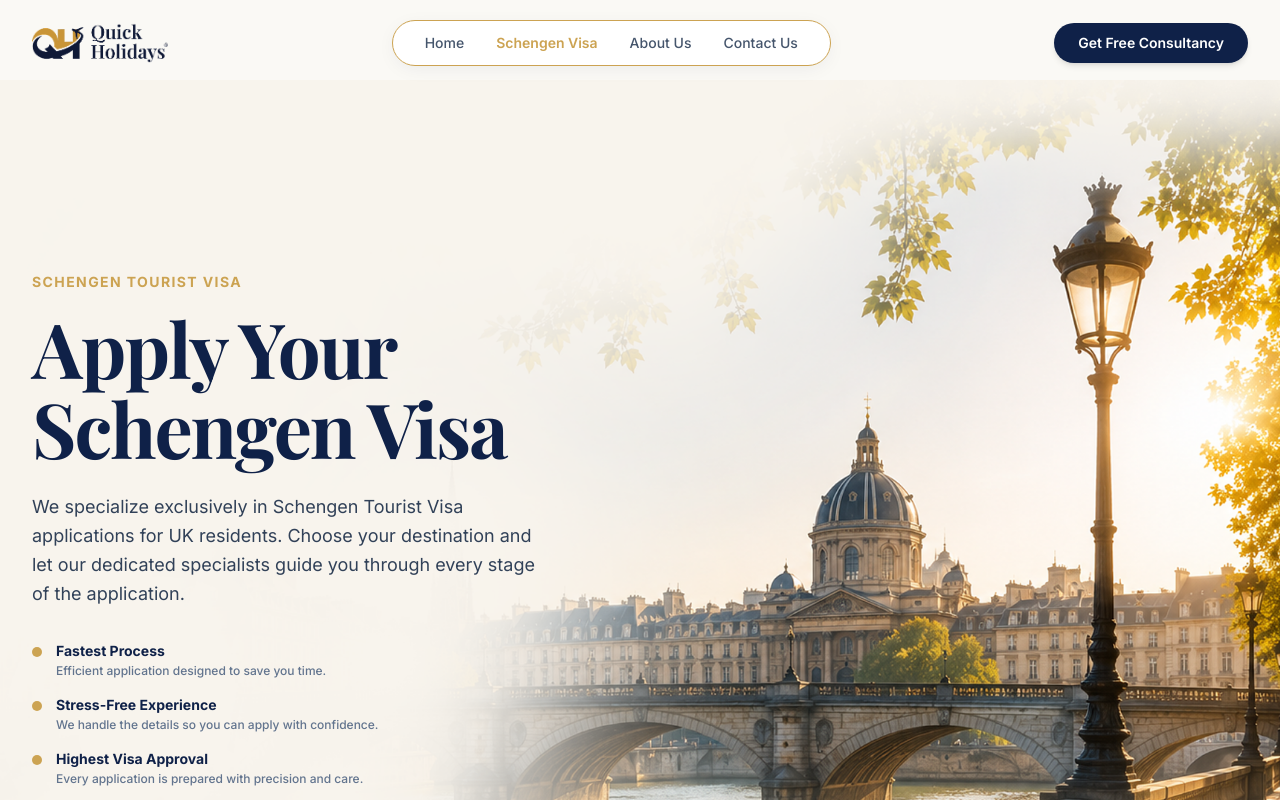
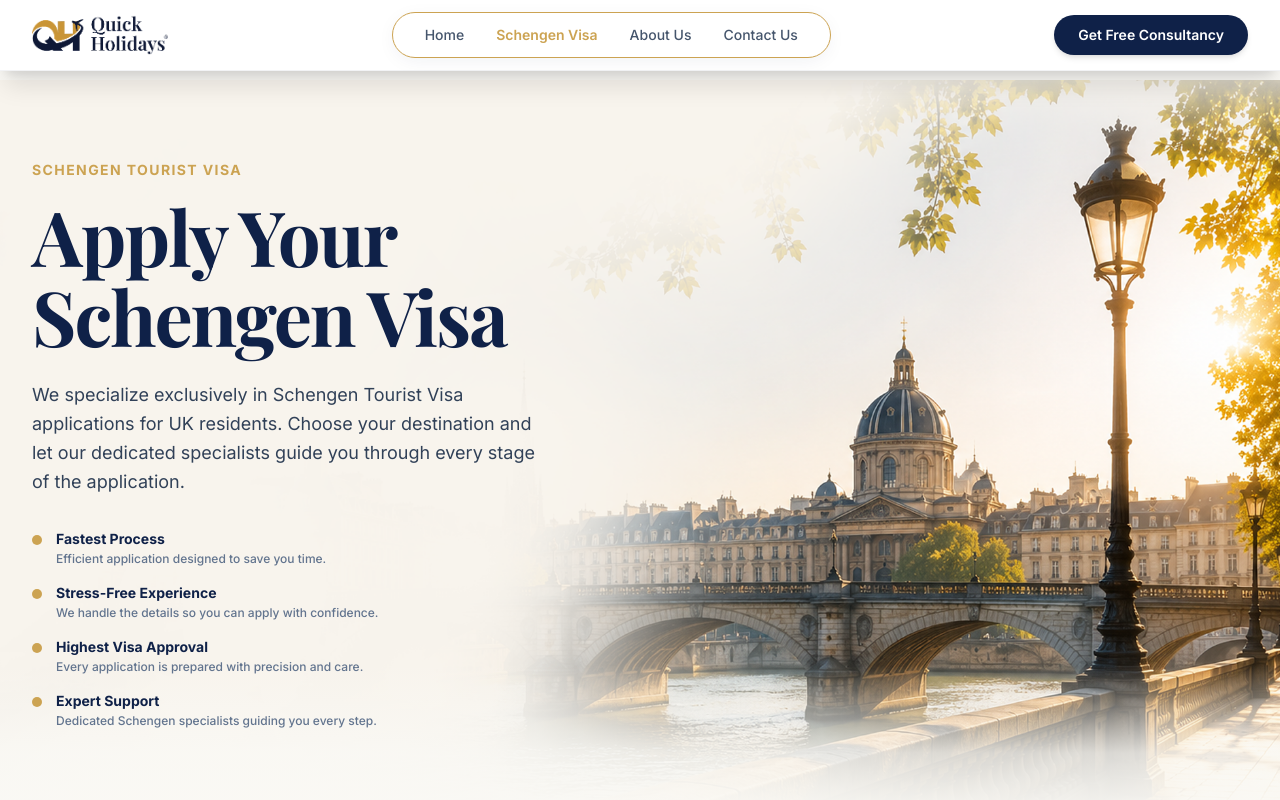
Before and after one commit to tlhaasami/quickholidays, a Next.js app: page /schengen-visa in a window 1280 px wide. Shown: the top 800 px of the page. Built offline with nearby package versions, Linux system fonts and the light colour scheme; a web font is replaced by a local one.

Commit message:
somethings correct there

```diff
--- a/src/app/about/page.tsx
+++ b/src/app/about/page.tsx
@@ -1,7 +1,7 @@
 export default function AboutPage() {
   return (
     <div className="bg-brand-cream text-slate-800 font-sans min-h-screen">
-      <main className="flex-grow pt-32 pb-24 text-center">
+      <main className="grow pt-32 pb-24 text-center">
         <div className="mx-auto max-w-7xl px-4 sm:px-6 lg:px-8">
           <h1 className="text-4xl font-extrabold text-brand-navy font-serif mb-4">About Us</h1>
           <p className="text-slate-600 max-w-md mx-auto">
--- a/src/app/layout.tsx
+++ b/src/app/layout.tsx
@@ -29,9 +29,9 @@ export default function RootLayout({
       lang="en"
       className={`${playfair.variable} ${inter.variable} h-full antialiased`}
     >
-      <body className="min-h-full flex flex-col bg-[#FAF9F5] text-slate-800">
+      <body className="min-h-full flex flex-col bg-brand-cream text-slate-800">
         <Navbar />
-        <main className="flex-grow">{children}</main>
+        <main className="grow">{children}</main>
         <Footer />
       </body>
     </html>
--- a/src/app/page.tsx
+++ b/src/app/page.tsx
@@ -8,7 +8,7 @@ import ConsultationForm from "@/components/ConsultationForm";
 export default function Home() {
   return (
     <div className="bg-brand-cream text-slate-800 font-sans min-h-screen">
-      <main className="flex-grow">
+      <main className="grow">
         <Hero />
         <Services />
         <WhyChooseUs />
--- a/src/app/schengen-visa/page.tsx
+++ b/src/app/schengen-visa/page.tsx
@@ -24,7 +24,7 @@ export default function SchengenVisaPage() {
 
   return (
     <div className="bg-brand-cream text-slate-800 font-sans min-h-screen">
-      <main className="flex-grow pt-20">
+      <main className="grow pt-20">
       {/* Hero Section */}
         <section className="relative w-full bg-brand-cream min-h-[90vh] flex items-center overflow-visible">
           {/* Backdrop Image */}
@@ -38,15 +38,15 @@ export default function SchengenVisaPage() {
               priority
             />
             {/* Soft bottom fade-to-cream gradient */}
-            <div className="absolute inset-x-0 bottom-0 h-32 sm:h-44 bg-gradient-to-t from-brand-cream via-brand-cream/80 to-transparent pointer-events-none z-10" />
+            <div className="absolute inset-x-0 bottom-0 h-32 sm:h-44 bg-linear-to-t from-brand-cream via-brand-cream/80 to-transparent pointer-events-none z-10" />
           </div>
 
           {/* Hero Content — same 12-col grid as homepage */}
-          <div className="relative z-10 mx-auto max-w-7xl w-full px-4 sm:px-6 lg:px-8 pt-36 pb-32 sm:pt-44 sm:pb-40 lg:pt-48 lg:pb-44">
+          <div className="relative z-10 mx-auto max-w-7xl w-full px-4 sm:px-6 lg:px-8 pt-12 pb-20 sm:pt-16 sm:pb-24 lg:pt-20 lg:pb-28">
             <div className="grid grid-cols-1 lg:grid-cols-12 gap-8 lg:gap-12 items-center">
 
               {/* Left Column: Text Content (Spans 6 columns) */}
-              <div className="lg:col-span-6 text-left z-10">
+              <div className="lg:col-span-6 text-left z-10 md:translate-y-2 lg:translate-y-0">
                 <span className="text-xs sm:text-sm font-bold uppercase tracking-widest text-brand-gold block mb-4">
                   Schengen Tourist Visa
                 </span>
--- a/src/components/Hero.tsx
+++ b/src/components/Hero.tsx
@@ -51,7 +51,7 @@ export default function Hero() {
           priority
         />
         {/* Soft bottom fade-to-cream gradient to blend image seamlessly into the cream background below */}
-        <div className="absolute inset-x-0 bottom-0 h-28 sm:h-36 bg-gradient-to-t from-brand-cream via-brand-cream/80 to-transparent pointer-events-none z-10" />
+        <div className="absolute inset-x-0 bottom-0 h-28 sm:h-36 bg-linear-to-t from-brand-cream via-brand-cream/80 to-transparent pointer-events-none z-10" />
       </div>
 
       {/* Content Container overlayed on background */}
--- a/src/components/Navbar.tsx
+++ b/src/components/Navbar.tsx
@@ -28,13 +28,7 @@ export default function Navbar() {
   const isAboutActive = pathname === "/about";
 
   return (
-    <header
-      className={`fixed top-0 left-0 right-0 z-50 w-full transition-all duration-300 ${
-        isScrolled
-          ? "bg-white/95 backdrop-blur-md shadow-md border-b border-brand-navy/5 py-3"
-          : "bg-transparent py-5"
-      }`}
-    >
+    <header className="fixed top-0 left-0 right-0 z-50 w-full transition-all duration-300 bg-white/95 backdrop-blur-md shadow-xl border-b border-brand-navy/5 py-3">
       <div className="mx-auto max-w-7xl px-4 sm:px-6 lg:px-8">
         <div className="flex items-center justify-between gap-4">
 
```
